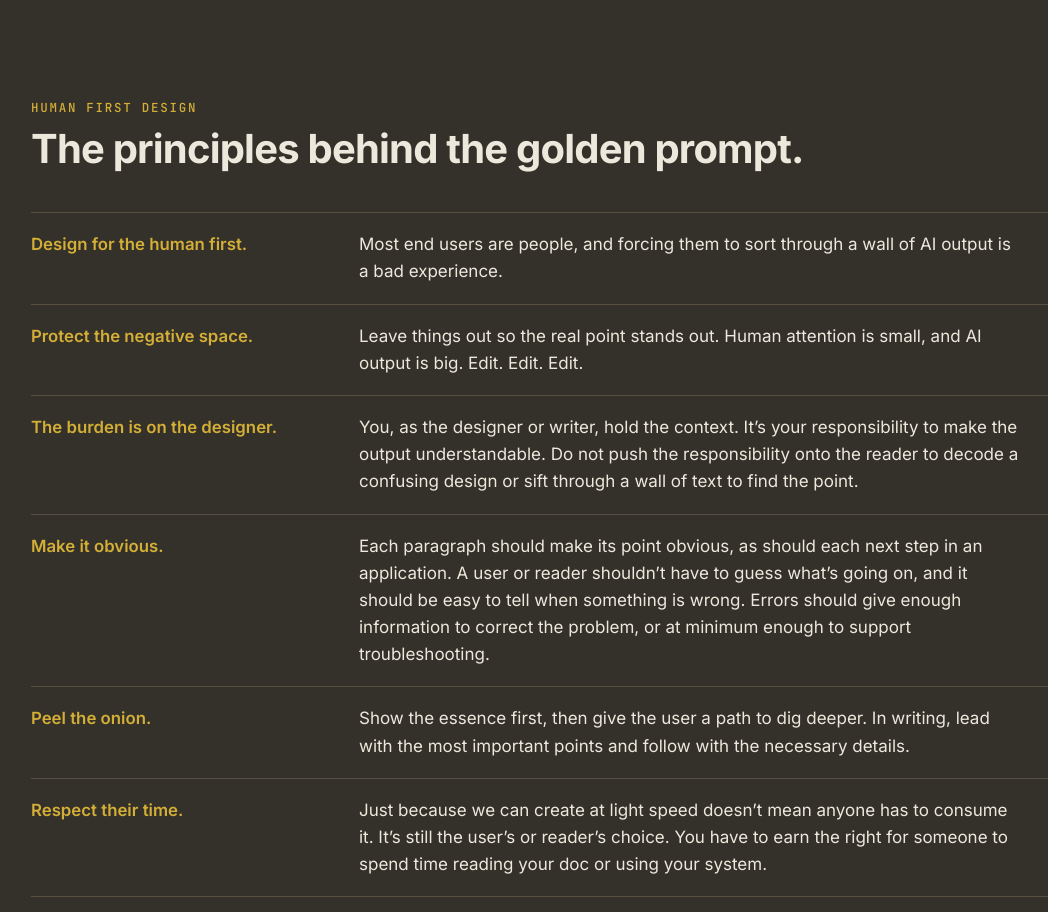
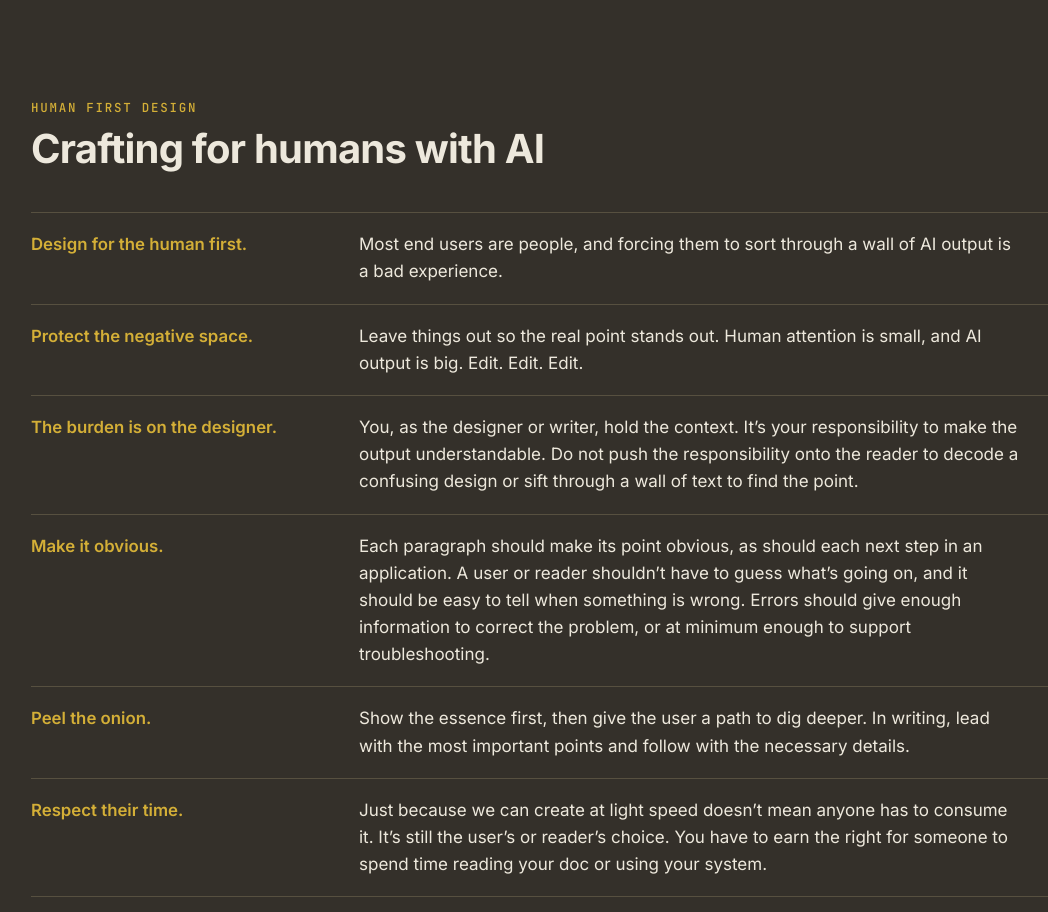
Before and after one commit to mvpete/slopfree-ca, a website: page index.html in a window 1280 px wide. Shown: the part 3480-4392 px from the top of the page, without its empty margins (89-1137 px from the left). Drawn offline with Linux system fonts and the light colour scheme; no server answers.

Commit message:
Human First Design subtitle: Crafting for humans with AI
Co-Authored-By: Claude Opus 5.5 <noreply@anthropic.com>
Claude-Session: https://claude.ai/code/session_01F1SZer9xJniJy3X9mAaTHb

```diff
--- a/index.html
+++ b/index.html
@@ -205,7 +205,7 @@
     <section id="human-first" class="panel">
       <div class="wrap">
         <p class="eyebrow">Human First Design</p>
-        <h2>The principles behind the golden prompt.</h2>
+        <h2>Crafting for humans with AI</h2>
         <!-- principles:start -->
         <dl class="principles">
           <div class="principle"><dt>Design for the human first.</dt><dd><p>Most end users are people, and forcing them to sort through a wall of AI output is a bad experience.</p></dd></div>
```
